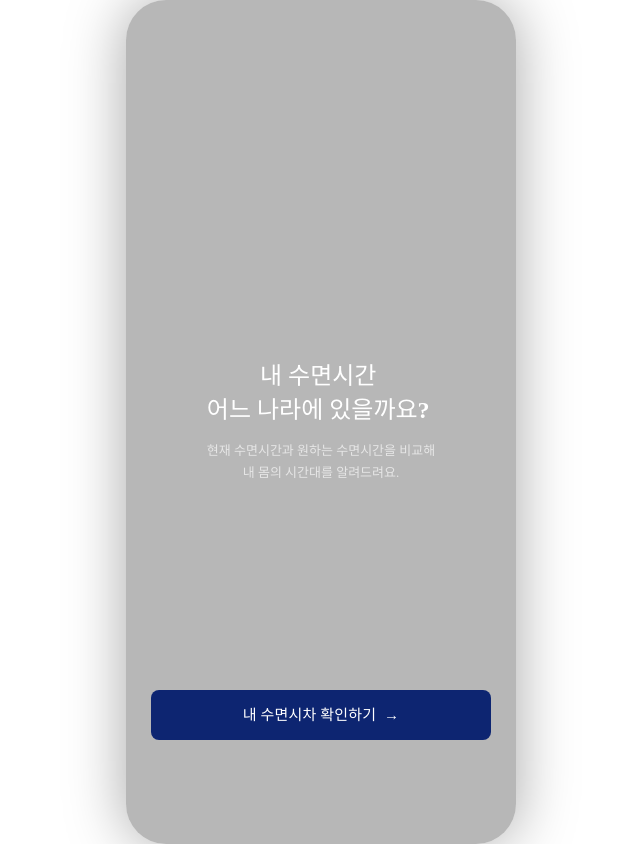
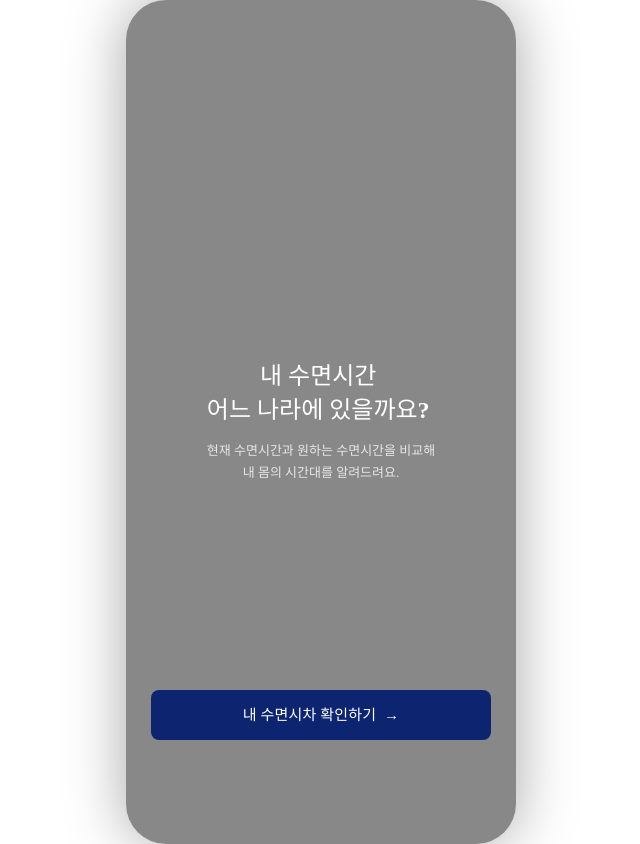
Before and after one commit to 8th-COKERTHON/client-team5, a React (Vite) app: page /jetlag/onboarding in a window 1280 px wide. Shown: the whole page, without its empty margins (319-959 px from the left). Built offline with nearby package versions, Linux system fonts and the light colour scheme.

Commit message:
feat:desire-sleep-time screen 추가

```diff
--- a/src/App.tsx
+++ b/src/App.tsx
@@ -3,6 +3,7 @@ import OnboardingScreen from '@/pages/JetLagCalculator/OnboardingScreen';
 import CurrentSleepTimeScreen from '@/pages/JetLagCalculator/CurrentSleepTimeScreen';
 
 import MobileFrame from './components/layout/MobileFrame';
+import DesiredSleepTimeScreen from './pages/JetLagCalculator/DesiredSleepTimeScreen';
 
 const App = () => {
   return (
@@ -18,6 +19,7 @@ const App = () => {
         />
         <Route path="/jetlag/onboarding" element={<OnboardingScreen />} />
         <Route path="/jetlag/current-sleep-time" element={<CurrentSleepTimeScreen />} />
+        <Route path="/jetlag/desired-sleep-time" element={<DesiredSleepTimeScreen />} />
       </Routes>
     </MobileFrame>
   );
--- a/src/pages/JetLagCalculator/components/GlobeBackground.tsx
+++ b/src/pages/JetLagCalculator/components/GlobeBackground.tsx
@@ -63,7 +63,7 @@ export default function GlobeBackground({ altitude, focusLat, focusLng }: GlobeB
             />
           </div>
 
-          <div className="absolute inset-0" style={{ backgroundColor: 'rgba(18, 18, 18, 0.30)' }} />
+          <div className="absolute inset-0" style={{ backgroundColor: 'rgba(18, 18, 18, 0.50)' }} />
         </>
       )}
     </div>
```
